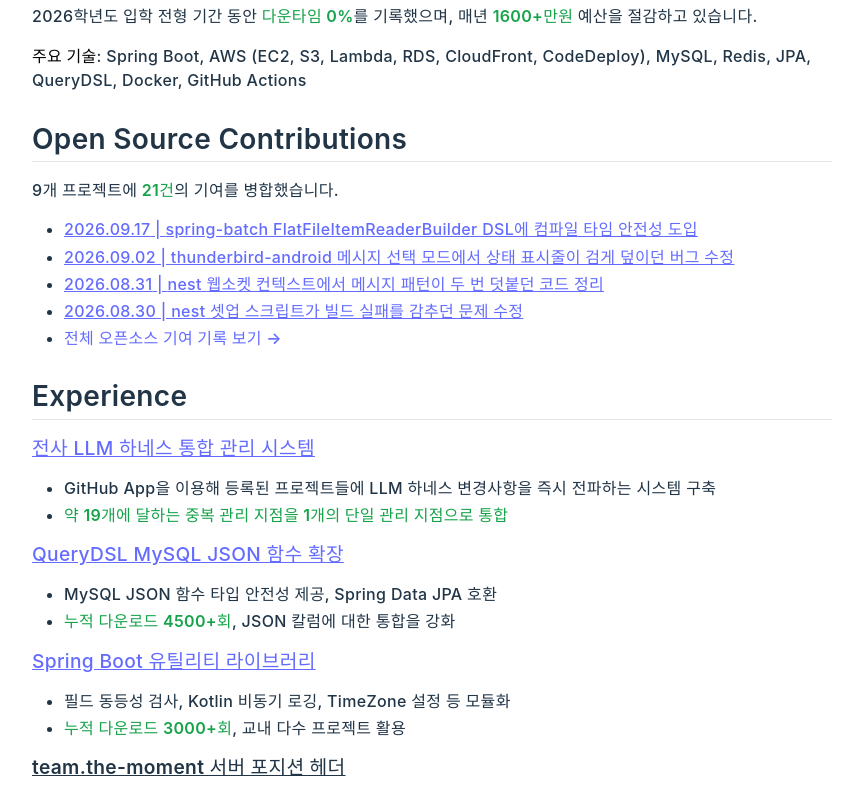
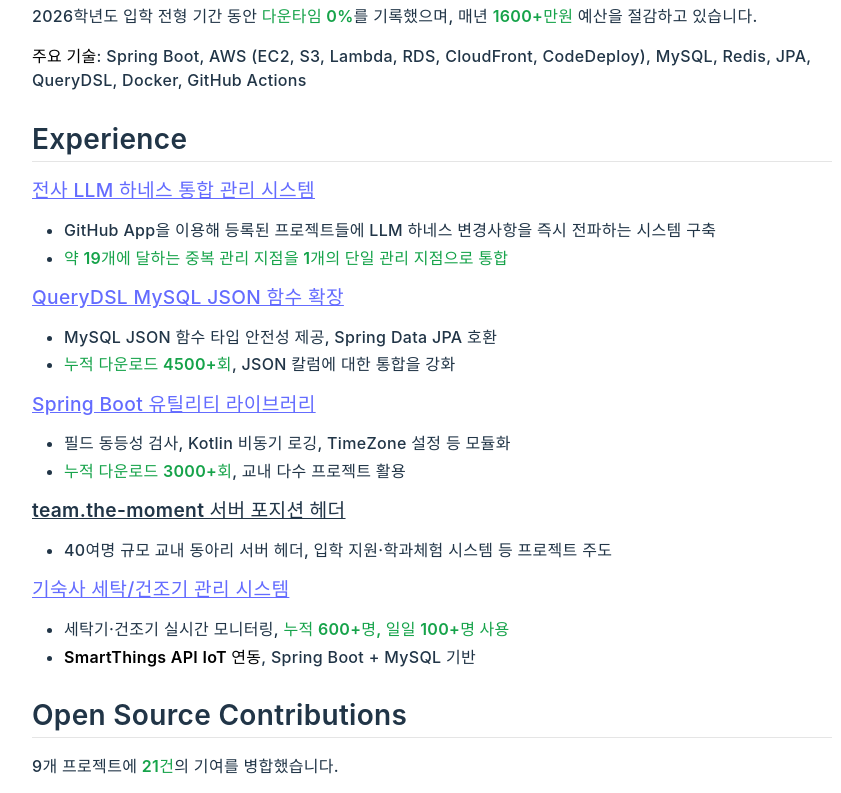
Before and after one commit to snowykte0426/my-resume, a React (Vite) app: page / in a window 1280 px wide. Shown: the part 2540-3333 px from the top of the page, without its empty margins (208-1049 px from the left). Built offline with nearby package versions, Linux system fonts and the light colour scheme; a web font is replaced by a local one.

Commit message:
update resume; restore Open Source Contributions section with contribution details

```diff
--- a/src/content/resume.mdx
+++ b/src/content/resume.mdx
@@ -95,14 +95,6 @@ import RecentOpenSourceContributions from '../components/RecentOpenSourceContrib
 
 **주요 기술**: Spring Boot, AWS (EC2, S3, Lambda, RDS, CloudFront, CodeDeploy), MySQL, Redis, JPA, QueryDSL, Docker, GitHub Actions
 
-## Open Source Contributions
-
-{/* Counts below are hardcoded. Update them whenever src/data/openSource.ts changes. */}
-
-9개 프로젝트에 <Metric>21건</Metric>의 기여를 병합했습니다.
-
-<RecentOpenSourceContributions />
-
 ## Experience
 #### [전사 LLM 하네스 통합 관리 시스템](https://github.com/themoment-team/themoment-ai-harness-sync)
 - GitHub App을 이용해 등록된 프로젝트들에 LLM 하네스 변경사항을 즉시 전파하는 시스템 구축
@@ -122,6 +114,14 @@ import RecentOpenSourceContributions from '../components/RecentOpenSourceContrib
 #### [기숙사 세탁/건조기 관리 시스템](https://github.com/team-washer/Washer-Backend-v2)
 - 세탁기·건조기 실시간 모니터링, <Metric>누적 600+명, 일일 100+명 사용</Metric>
 - **SmartThings API IoT 연동**, Spring Boot + MySQL 기반
+
+## Open Source Contributions
+
+{/* Counts below are hardcoded. Update them whenever src/data/openSource.ts changes. */}
+
+9개 프로젝트에 <Metric>21건</Metric>의 기여를 병합했습니다.
+
+<RecentOpenSourceContributions />
 
 ## Skills
 - Java, Kotlin, TypeScript
```
